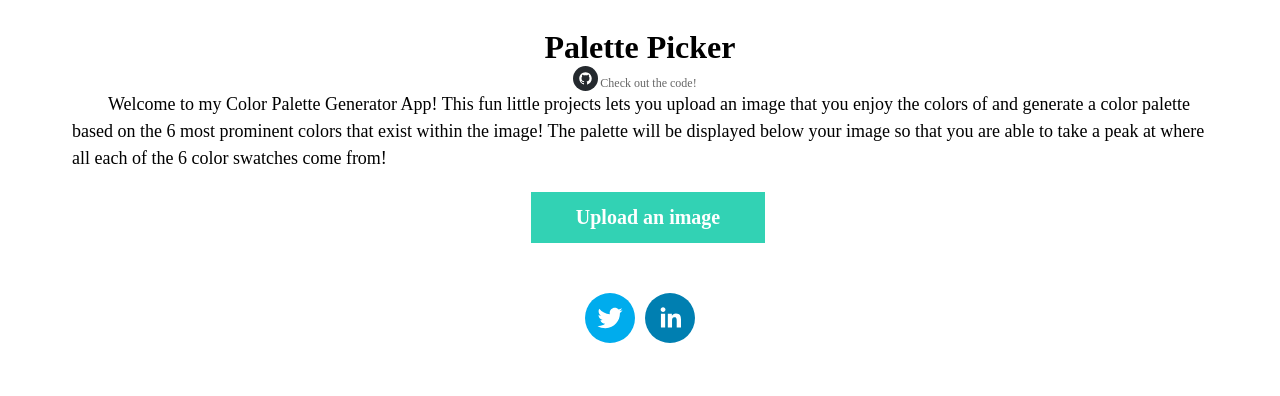
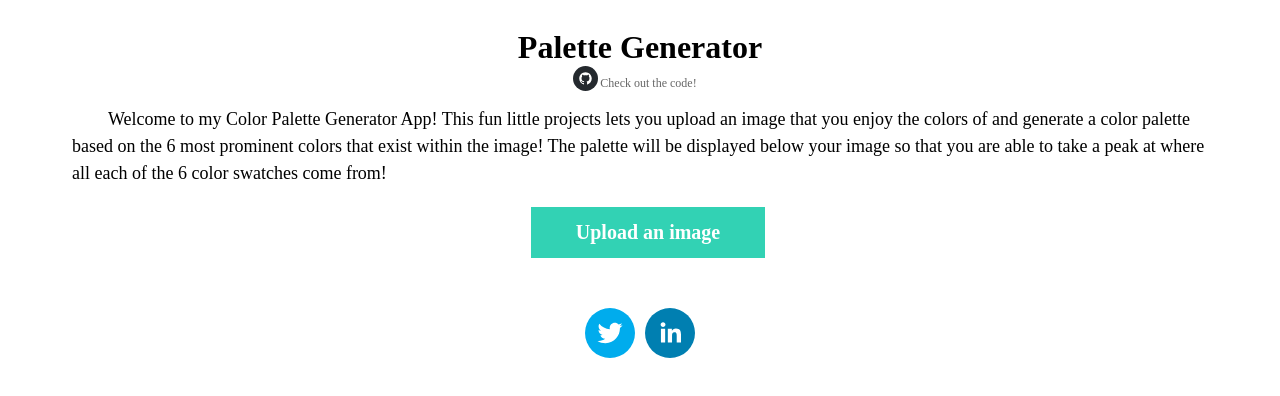
Before and after one commit to dyllper/palette-picker-client, a Gatsby site: page / in a window 1280 px wide. Built offline with nearby package versions, Linux system fonts and the light colour scheme; Gatsby itself is replaced by a stand-in of ours.

Commit message:
Adding margin to bottom of header. Changed title on page to better reflect app functionality.

```diff
--- a/src/components/header.component.jsx
+++ b/src/components/header.component.jsx
@@ -7,6 +7,7 @@ const HeaderContainer = styled.div`
   flex-direction: column;
   justify-content: center;
   align-items: center;
+  margin-bottom: 15px;
 `
 
 const Title = styled.h1`
@@ -29,7 +30,7 @@ const GithubNav = styled.div`
 
 const Header = () => (
   <HeaderContainer>
-    <Title>Palette Picker</Title>
+    <Title>Palette Generator</Title>
     <GithubNav>
       <SocialIcon url="https://github.com/dyllper/palette-picker-client-redux"style={{ height: 25, width: 25 }} />
       <span>Check out the code!</span>
```
